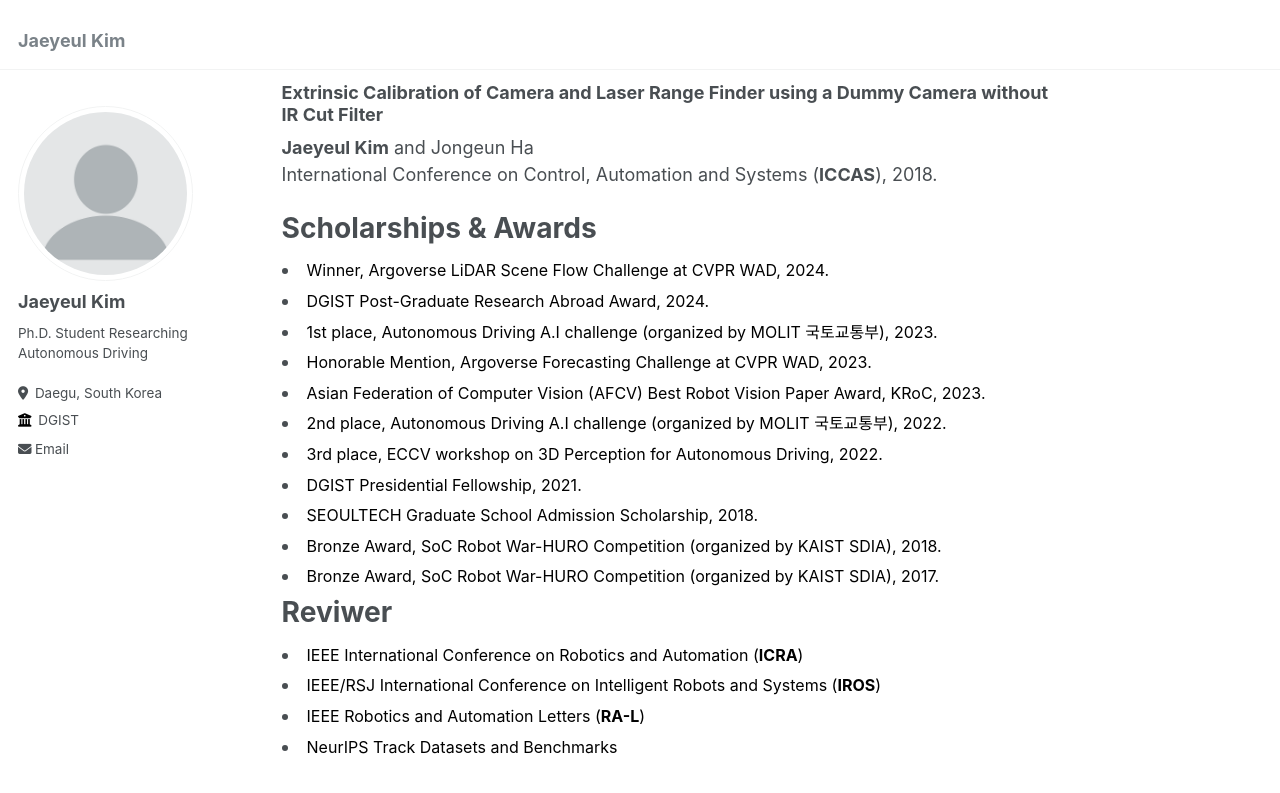
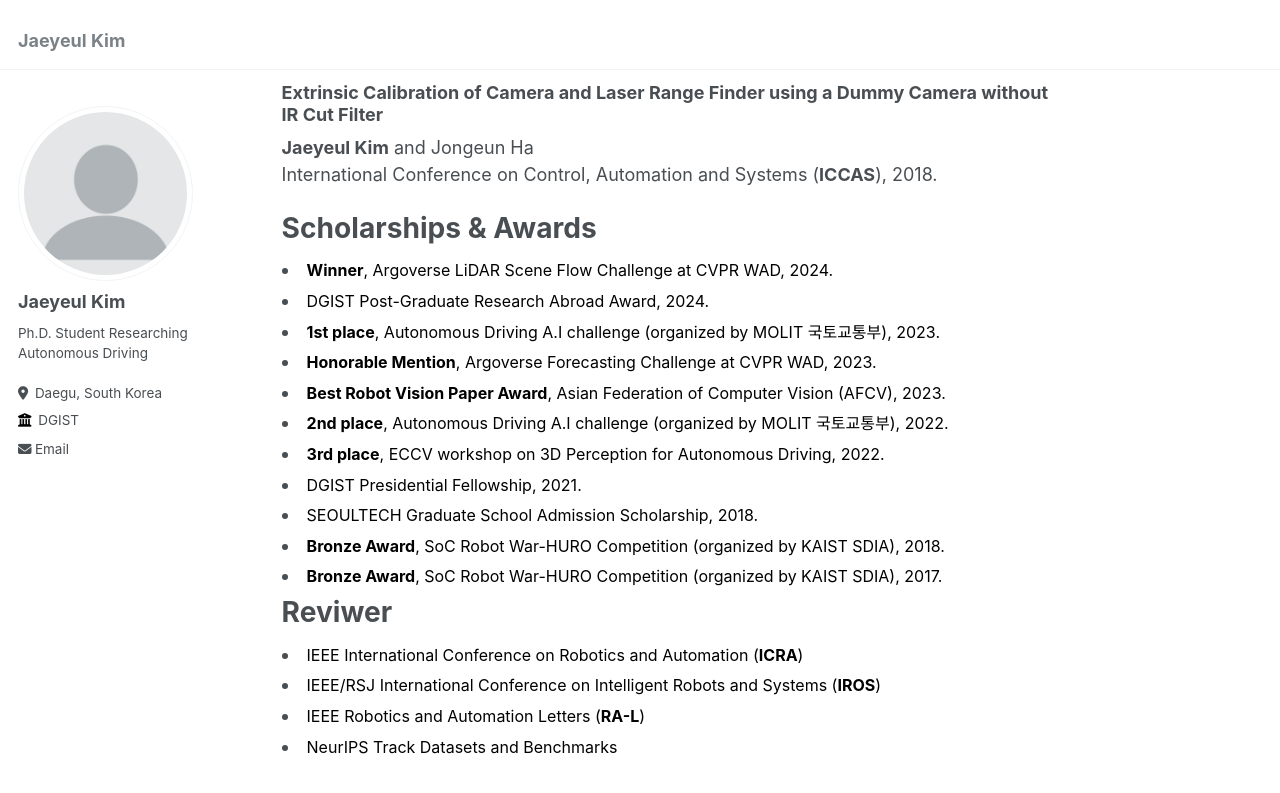
Before and after one commit to jykim94/jykim94.github.io, a Jekyll site: the page built from _pages/about.md, in a window 1280 px wide and 900 px high, scrolled down 2443 px. Shown: the top 793 px of the window. Built offline with Jekyll 4.4.1, drawn with Linux system fonts in a browser that asks for light colours.

Commit message:
Updated specific content

```diff
--- a/_pages/about.md
+++ b/_pages/about.md
@@ -90,17 +90,17 @@ International Conference on Control, Automation and Systems (**ICCAS**), 2018.
 Scholarships & Awards
 ======
 <ul style="margin: 0; padding: 0; list-style-position: inside;">
-  <li style="line-height: 1.2;"><span style="font-size: 16px; color: black">Winner, Argoverse LiDAR Scene Flow Challenge at CVPR WAD, 2024.</span></li>
+  <li style="line-height: 1.2;"><span style="font-size: 16px; color: black"><strong>Winner</strong>, Argoverse LiDAR Scene Flow Challenge at CVPR WAD, 2024.</span></li>
   <li style="line-height: 1.2;"><span style="font-size: 16px; color: black">DGIST Post-Graduate Research Abroad Award, 2024.</span></li>
-  <li style="line-height: 1.2;"><span style="font-size: 16px; color: black">1st place, Autonomous Driving A.I challenge (organized by MOLIT 국토교통부), 2023.</span></li>
-  <li style="line-height: 1.2;"><span style="font-size: 16px; color: black">Honorable Mention, Argoverse Forecasting Challenge at CVPR WAD, 2023.</span></li>
-  <li style="line-height: 1.2;"><span style="font-size: 16px; color: black">Asian Federation of Computer Vision (AFCV) Best Robot Vision Paper Award, KRoC, 2023.</span></li>
-  <li style="line-height: 1.2;"><span style="font-size: 16px; color: black">2nd place, Autonomous Driving A.I challenge (organized by MOLIT 국토교통부), 2022. </span></li>
-  <li style="line-height: 1.2;"><span style="font-size: 16px; color: black">3rd place, ECCV workshop on 3D Perception for Autonomous Driving, 2022. </span></li>
+  <li style="line-height: 1.2;"><span style="font-size: 16px; color: black"><strong>1st place</strong>, Autonomous Driving A.I challenge (organized by MOLIT 국토교통부), 2023.</span></li>
+  <li style="line-height: 1.2;"><span style="font-size: 16px; color: black"><strong>Honorable Mention</strong>, Argoverse Forecasting Challenge at CVPR WAD, 2023.</span></li>
+  <li style="line-height: 1.2;"><span style="font-size: 16px; color: black"><strong>Best Robot Vision Paper Award</strong>, Asian Federation of Computer Vision (AFCV), 2023.</span></li>
+  <li style="line-height: 1.2;"><span style="font-size: 16px; color: black"><strong>2nd place</strong>, Autonomous Driving A.I challenge (organized by MOLIT 국토교통부), 2022. </span></li>
+  <li style="line-height: 1.2;"><span style="font-size: 16px; color: black"><strong>3rd place</strong>, ECCV workshop on 3D Perception for Autonomous Driving, 2022. </span></li>
   <li style="line-height: 1.2;"><span style="font-size: 16px; color: black">DGIST Presidential Fellowship, 2021. </span></li>
   <li style="line-height: 1.2;"><span style="font-size: 16px; color: black">SEOULTECH Graduate School Admission Scholarship, 2018. </span></li>
-  <li style="line-height: 1.2;"><span style="font-size: 16px; color: black">Bronze Award, SoC Robot War-HURO Competition (organized by KAIST SDIA), 2018. </span></li>
-  <li style="line-height: 1.2;"><span style="font-size: 16px; color: black">Bronze Award, SoC Robot War-HURO Competition (organized by KAIST SDIA), 2017. </span></li>
+  <li style="line-height: 1.2;"><span style="font-size: 16px; color: black"><strong>Bronze Award</strong>, SoC Robot War-HURO Competition (organized by KAIST SDIA), 2018. </span></li>
+  <li style="line-height: 1.2;"><span style="font-size: 16px; color: black"><strong>Bronze Award</strong>, SoC Robot War-HURO Competition (organized by KAIST SDIA), 2017. </span></li>
 </ul>
 <!--
 - Winner, Argoverse LiDAR Scene Flow Challenge at CVPR WAD, 2024.
```
